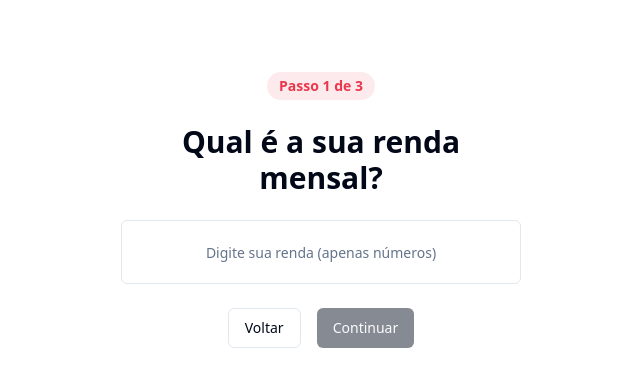
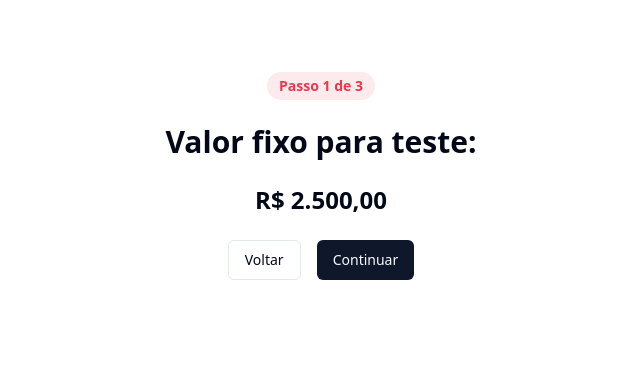
Before and after one commit to gutocoelho/salario-organizado, a React (Vite) app: page / in a window 1280 px wide. Both pictures are taken after a click on the button "Começar Simulação". Shown: the top 386 px of the page, without its empty margins (319-959 px from the left). Built offline with nearby package versions, Linux system fonts and the light colour scheme.

Commit message:
Remove income input field
The income input field has been removed from the simulator, and a fixed value of R$ 2500 will be used for testing purposes.

```diff
--- a/src/components/simulator/IncomeStep.tsx
+++ b/src/components/simulator/IncomeStep.tsx
@@ -1,6 +1,5 @@
 
 import { Button } from "@/components/ui/button";
-import { Input } from "@/components/ui/input";
 import { motion } from "framer-motion";
 
 interface IncomeStepProps {
@@ -11,17 +10,9 @@ interface IncomeStepProps {
 }
 
 export const IncomeStep = ({
-  income,
-  onIncomeChange,
   onNext,
   onBack,
 }: IncomeStepProps) => {
-  const handleChange = (e: React.ChangeEvent<HTMLInputElement>) => {
-    // Aceita apenas números
-    const value = e.target.value.replace(/\D/g, '');
-    onIncomeChange(value);
-  };
-
   return (
     <motion.div
       initial={{ opacity: 0, x: 100 }}
@@ -33,25 +24,16 @@ export const IncomeStep = ({
         Passo 1 de 3
       </span>
       <h2 className="text-3xl font-bold text-center">
-        Qual é a sua renda mensal?
+        Valor fixo para teste:
       </h2>
-      <div className="w-full">
-        <Input
-          type="text"
-          value={income}
-          onChange={handleChange}
-          placeholder="Digite sua renda (apenas números)"
-          className="text-2xl text-center h-16"
-        />
+      <div className="w-full text-center text-2xl font-bold">
+        R$ 2.500,00
       </div>
       <div className="flex space-x-4">
         <Button variant="outline" onClick={onBack}>
           Voltar
         </Button>
-        <Button
-          onClick={onNext}
-          disabled={!income || parseInt(income, 10) === 0}
-        >
+        <Button onClick={onNext}>
           Continuar
         </Button>
       </div>
```
